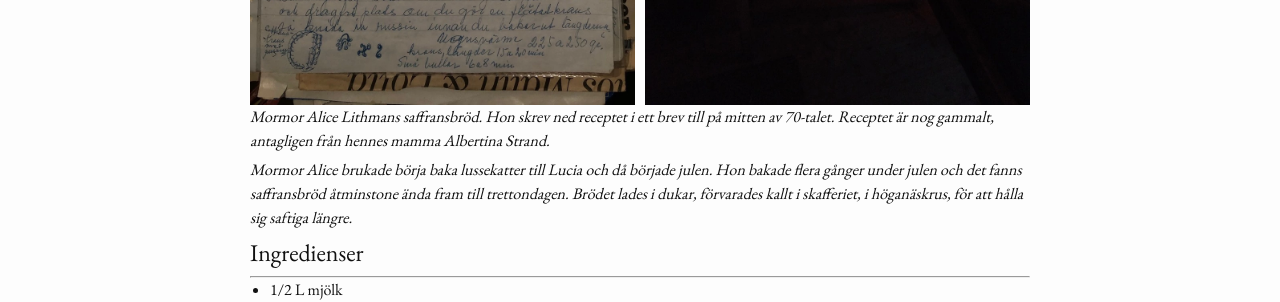
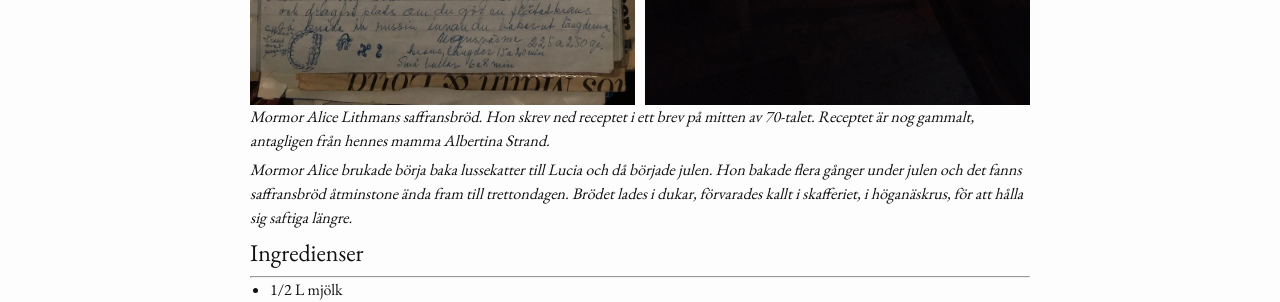
Before and after one commit to KlasWa/StektRuda, a Jekyll site: the page built from _posts/2021-12-30-Saffransbullar.markdown, in a window 1280 px wide. Shown: the part 551-853 px from the top of the page. Built offline with Jekyll 4.4.1, drawn with Linux system fonts in a browser that asks for light colours.

Commit message:
Added query to css file links to clear local cache Fixed spelling misstake in older recipie

```diff
--- a/_includes/head.html
+++ b/_includes/head.html
@@ -12,10 +12,10 @@
   <meta name="msapplication-TileColor" content="#ffc40d">
   <meta name="theme-color" content="#ffffff">
   {%- seo -%}
-  <link rel="preload" as="style" href="{{ "/assets/main.css" | relative_url }}">
-  <link rel="stylesheet" href="{{ "/assets/main.css" | relative_url }}">
+  <link rel="preload" as="style" href="{{ "/assets/main.css" | relative_url }}?{{site.time | date: '%s'}}">
+  <link rel="stylesheet" href="{{ "/assets/main.css" | relative_url }}?{{site.time | date: '%s'}}">
   <noscript>
-    <link rel="stylesheet" href="{{ "/assets/main.css" | relative_url }}">
+    <link rel="stylesheet" href="{{ "/assets/main.css" | relative_url }}?{{site.time | date: '%s'}}">
   </noscript>
   {%- feed_meta -%}
   {%- if jekyll.environment == 'production' and site.google_analytics -%}
--- a/_posts/2021-12-30-Saffransbullar.markdown
+++ b/_posts/2021-12-30-Saffransbullar.markdown
@@ -12,7 +12,7 @@
 
 <em>
 Mormor Alice Lithmans saffransbröd.
-Hon skrev ned receptet i ett brev till på mitten av 70-talet.
+Hon skrev ned receptet i ett brev på mitten av 70-talet.
 Receptet är nog gammalt, antagligen från hennes mamma Albertina Strand.
 </em>
 
```
